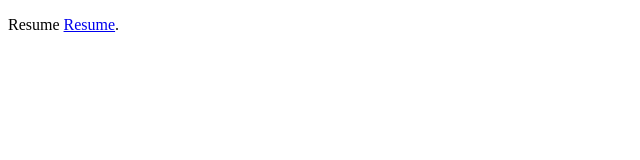
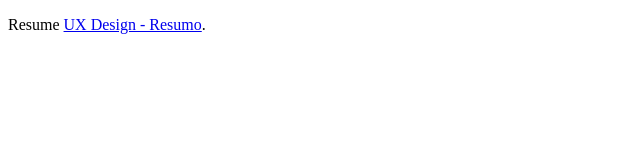
Before and after one commit to camilalns/resume, a plain HTML site: page index.html in a window 1280 px wide. Shown: the whole page, without its empty margins (0-640 px from the left). Drawn offline with Linux system fonts and the light colour scheme.

Commit message:
Update index.html

```diff
--- a/index.html
+++ b/index.html
@@ -8,7 +8,7 @@
 <body>
 
     <p>Resume
-        <a href="Resume.pdf">Resume</a>.
+        <a href="UX Design - Camila Alves Nascimento.pdf">UX Design - Resumo</a>.
     </p>
 
 </body>
```
